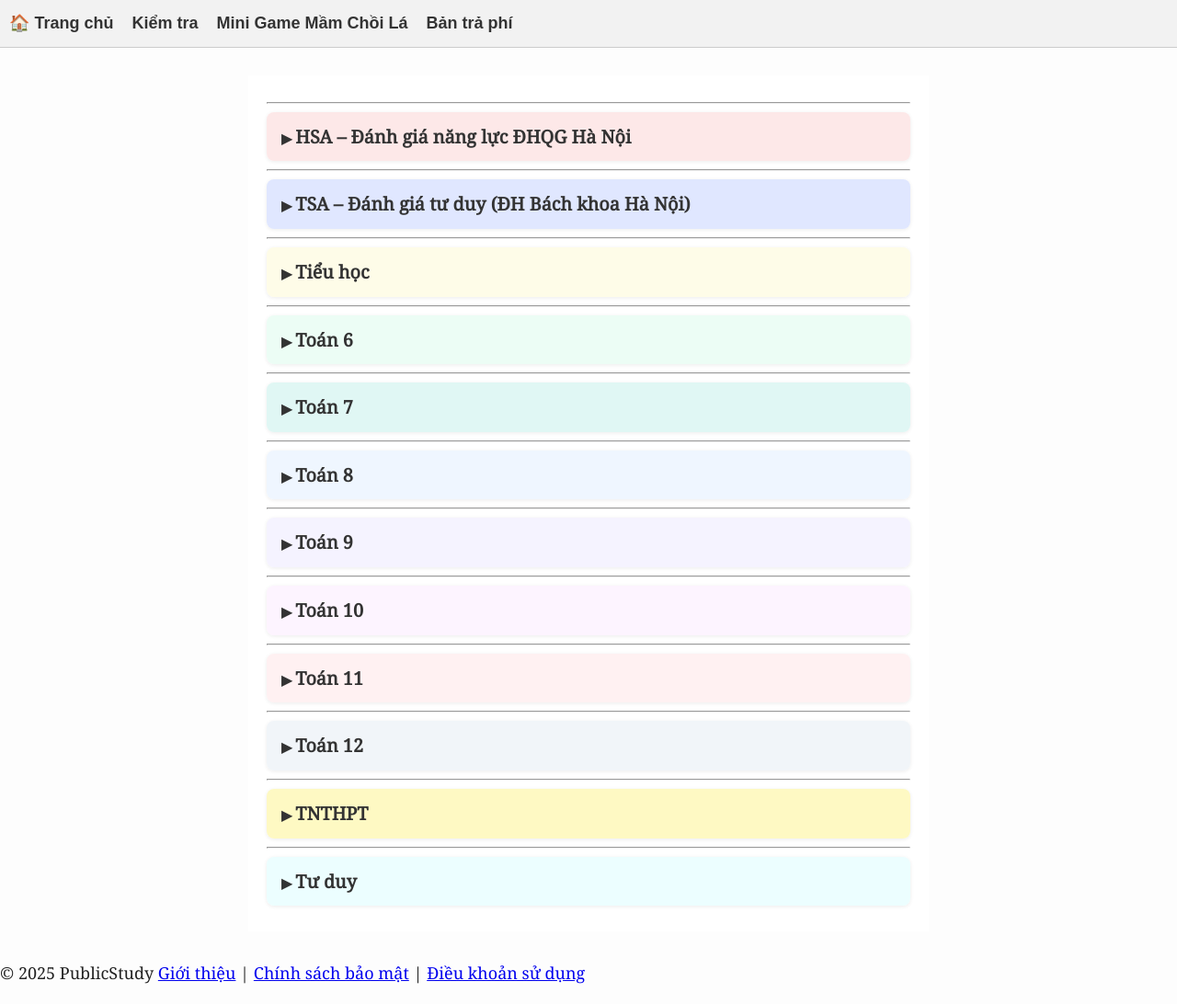
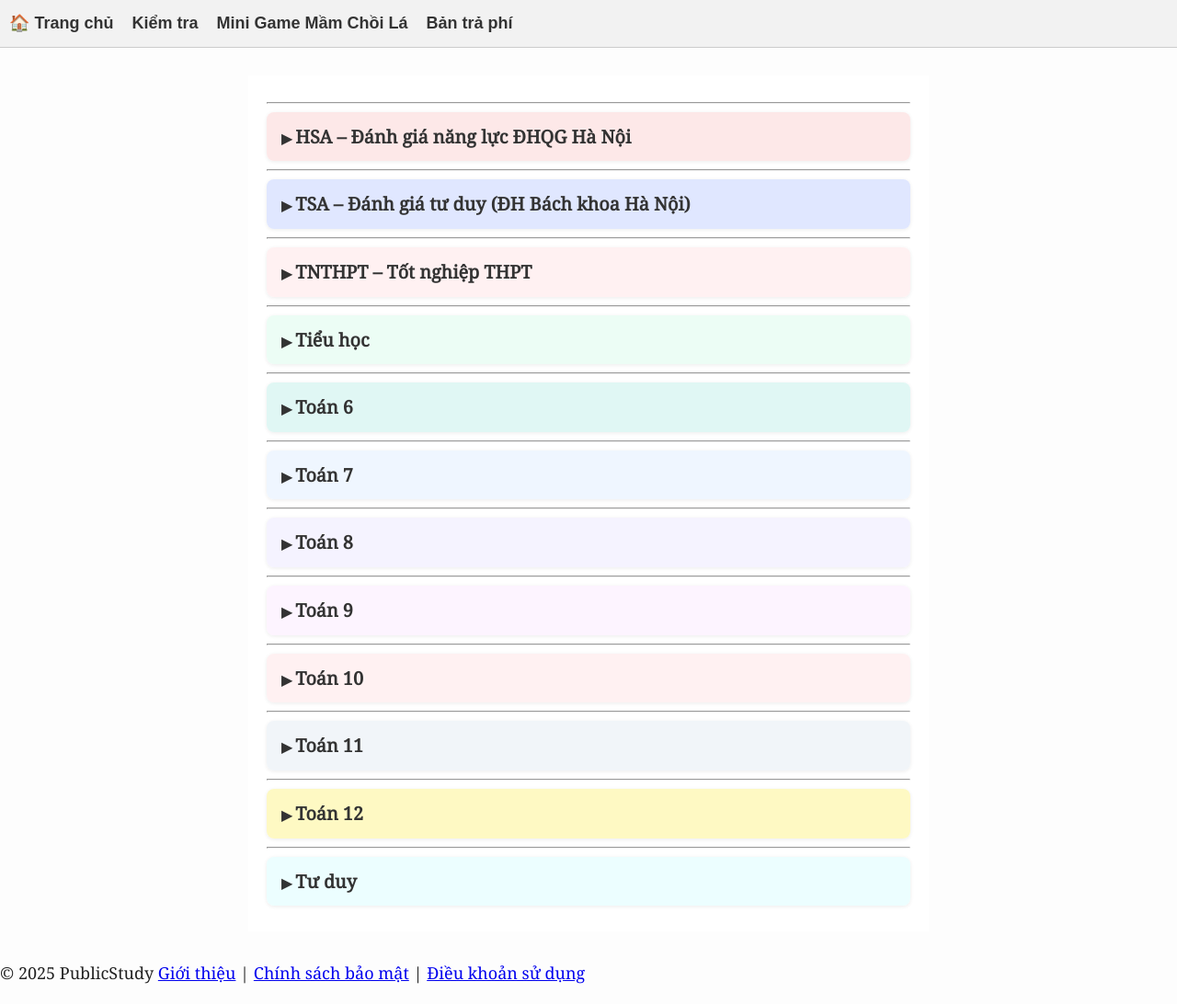
Before and after one commit to NguyenMuoiVN1988/publicstudyrepo, a Jekyll site: the page built from index.md, in a window 1280 px wide and 1092 px high. Shown: the whole window at 92% size. Built offline with Jekyll 4.4.1, drawn with Linux system fonts in a browser that asks for light colours; part of the change alters nothing that is shown.

Commit message:
index: dua muc TNTHPT len ngay sau TSA cho de thay, doi ten muc + mau nen inline
Co-Authored-By: Claude Fable 5 <noreply@anthropic.com>

```diff
--- a/index.md
+++ b/index.md
@@ -228,6 +228,21 @@ details > div {
 - [Bài luyện định dạng minh hoạ (40 câu)](TSA/2026/DeMinhHoa.html)
 - [Bài luyện tổng hợp số 1 (40 câu)](TSA/2026/DeOnLuyen1.html)
 - [Bài luyện tổng hợp số 2 (40 câu)](TSA/2026/DeOnLuyen2.html)
+
+</div>
+</details>
+
+---
+
+<details>
+<summary style="background:#fff1f2;">TNTHPT – Tốt nghiệp THPT</summary>
+<div markdown="1">
+
+**Trắc nghiệm tương tác**
+- [Đề Tham Khảo TN THPT 2025 – Môn Toán (12 TN + 4 Đ/S + 6 trả lời ngắn)](TNTHPT/2025MinhHoa.html)
+
+**Chuyên đề ôn tập**
+- [CD1: Chuyên đề Phương trình và Bất phương trình](TNTHPT/CD1part1.md)
 
 </div>
 </details>
@@ -559,21 +574,6 @@ details > div {
 ---
 
 <details>
-<summary>TNTHPT</summary>
-<div markdown="1">
-
-**Trắc nghiệm tương tác**
-- [Đề Tham Khảo TN THPT 2025 – Môn Toán (12 TN + 4 Đ/S + 6 trả lời ngắn)](TNTHPT/2025MinhHoa.html)
-
-**Chuyên đề ôn tập**
-- [CD1: Chuyên đề Phương trình và Bất phương trình](TNTHPT/CD1part1.md)
-
-</div>
-</details>
-
----
-
-<details>
 <summary>Tư duy</summary>
 <div markdown="1">
 
```
